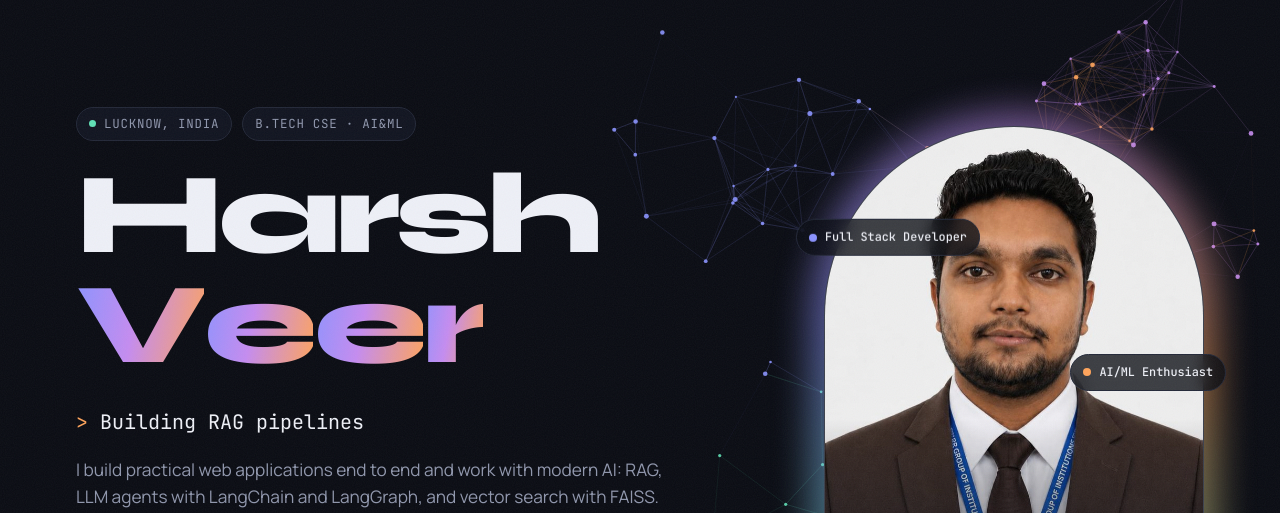
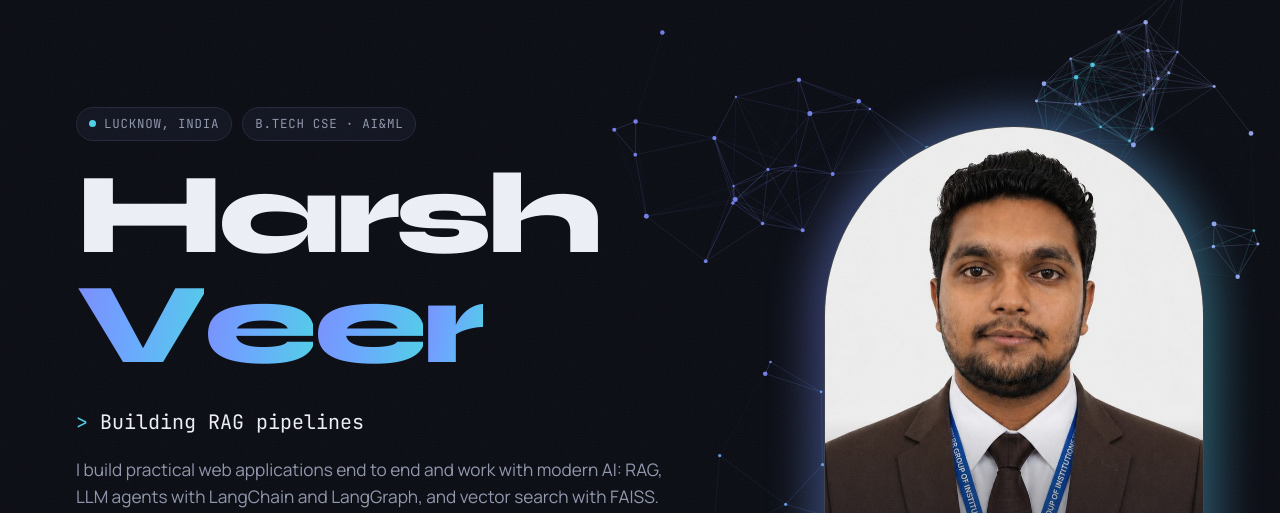
Before and after one commit to harsh-veer/Harshveer_Portfolio, a plain HTML site: page index.html in a window 1280 px wide. Shown: the part 68-581 px from the top of the page. Drawn offline with Linux system fonts and the light colour scheme; animation ran at ten frames a second.

Commit message:
Update portfolio

```diff
--- a/index.html
+++ b/index.html
@@ -18,10 +18,10 @@
   --fg:#eef0f7;
   --muted:#9097ad;
   --line:#232838;
-  --peri:#8b93ff;
-  --saffron:#ffa45b;
-  --mint:#5fe0b5;
-  --grad:linear-gradient(100deg,var(--peri) 0%,#c58cf0 45%,var(--saffron) 100%);
+  --peri:#7c8cff;
+  --saffron:#4fd1e8;
+  --mint:#4fd1e8;
+  --grad:linear-gradient(100deg,var(--peri) 0%,#6aa8ff 45%,var(--saffron) 100%);
   --font-display:"Syne","Arial Black",system-ui,sans-serif;
   --font-body:"Manrope",system-ui,-apple-system,"Segoe UI",Roboto,sans-serif;
   --font-mono:"JetBrains Mono",ui-monospace,SFMono-Regular,Menlo,Consolas,monospace;
@@ -247,7 +247,7 @@ main{position:relative;z-index:1}
 .hero-grid{display:grid;grid-template-columns:minmax(0,1fr) minmax(0,380px);gap:56px;align-items:center}
 .hero-grid .name{font-size:clamp(3.4rem,9vw,8rem)}
 .portrait{margin:0;position:relative;justify-self:end;width:100%;max-width:380px;aspect-ratio:720/856;animation:float 7s ease-in-out infinite}
-.portrait .ring{position:absolute;inset:-14px;border-radius:999px 999px 40px 40px;background:conic-gradient(from var(--a,0deg),var(--peri),#c58cf0,var(--saffron),var(--mint),var(--peri));filter:blur(18px);opacity:.55;animation:spin 9s linear infinite}
+.portrait .ring{position:absolute;inset:-14px;border-radius:999px 999px 40px 40px;background:conic-gradient(from var(--a,0deg),var(--peri),#6aa8ff,var(--saffron),#6aa8ff,var(--peri));filter:blur(22px);opacity:.4;animation:spin 9s linear infinite}
 .portrait .frame{position:relative;height:100%;border-radius:999px 999px 32px 32px;overflow:hidden;border:1px solid color-mix(in srgb,var(--fg) 18%,transparent);background:var(--panel);transform:perspective(900px) rotateX(var(--prx,0deg)) rotateY(var(--pry,0deg));transition:transform .5s cubic-bezier(.2,.8,.2,1)}
 .portrait img{display:block;width:100%;height:100%;object-fit:cover;object-position:50% 20%;animation:unveil 1.4s cubic-bezier(.2,.8,.2,1) both .35s}
 .portrait .frame::after{content:"";position:absolute;inset:0;background:linear-gradient(to top,color-mix(in srgb,var(--ink) 55%,transparent),transparent 35%);pointer-events:none}
@@ -330,9 +330,6 @@ main{position:relative;z-index:1}
       <figure class="portrait" id="portrait">
         <span class="ring" aria-hidden="true"></span>
         <div class="frame"><img src="photo.jpg" alt="Portrait of Harsh Veer" width="720" height="856"></div>
-        <span class="badge b-a" aria-hidden="true"><i></i>Full Stack Developer</span>
-        <span class="badge b-b" aria-hidden="true"><i></i>AI/ML Enthusiast</span>
-        <span class="badge b-c" aria-hidden="true"><i></i>CGPA 8.4</span>
       </figure>
       </div>
     </div>
@@ -632,7 +629,7 @@ main{position:relative;z-index:1}
 
   /* HERO: interactive embedding field */
   var cv=document.getElementById('field'),cx=cv.getContext('2d'),W,H,pts=[],mouse={x:-9999,y:-9999},dpr=1;
-  var cols=['139,147,255','255,164,91','95,224,181','197,140,240'];
+  var cols=['124,140,255','79,209,232','106,168,255','160,176,255'];
   function size(){
     dpr=Math.min(2,window.devicePixelRatio||1);W=cv.clientWidth;H=cv.clientHeight;cv.width=W*dpr;cv.height=H*dpr;cx.setTransform(dpr,0,0,dpr,0,0);
     var n=Math.round(Math.min(110,Math.max(40,W*H/11000)));pts=[];
@@ -681,25 +678,25 @@ main{position:relative;z-index:1}
       g.clearRect(0,0,w,h);t+=0.01;
       if(kind==='agents'){ /* planner node orbited by agents */
         var cxp=w/2,cyp=h/2-10,R=Math.min(w,h)*.3,names=['search','flights','plan'];
-        g.strokeStyle='rgba(139,147,255,.25)';g.beginPath();g.arc(cxp,cyp,R,0,6.283);g.stroke();
+        g.strokeStyle='rgba(124,140,255,.25)';g.beginPath();g.arc(cxp,cyp,R,0,6.283);g.stroke();
         for(var k=0;k<3;k++){var a=t*1.2+k*2.094,x=cxp+Math.cos(a)*R,y=cyp+Math.sin(a)*R;
-          g.strokeStyle='rgba(255,164,91,.45)';g.setLineDash([4,5]);g.beginPath();g.moveTo(cxp,cyp);g.lineTo(x,y);g.stroke();g.setLineDash([]);
-          g.fillStyle='#ffa45b';g.beginPath();g.arc(x,y,7,0,6.283);g.fill();
+          g.strokeStyle='rgba(79,209,232,.45)';g.setLineDash([4,5]);g.beginPath();g.moveTo(cxp,cyp);g.lineTo(x,y);g.stroke();g.setLineDash([]);
+          g.fillStyle='#4fd1e8';g.beginPath();g.arc(x,y,7,0,6.283);g.fill();
           g.fillStyle='rgba(238,240,247,.75)';g.font='500 11px "JetBrains Mono",monospace';g.fillText(names[k],x+12,y+4);}
-        var pr=18+Math.sin(t*3)*3;g.fillStyle='rgba(139,147,255,.25)';g.beginPath();g.arc(cxp,cyp,pr+10,0,6.283);g.fill();
-        g.fillStyle='#8b93ff';g.beginPath();g.arc(cxp,cyp,pr,0,6.283);g.fill();
+        var pr=18+Math.sin(t*3)*3;g.fillStyle='rgba(124,140,255,.25)';g.beginPath();g.arc(cxp,cyp,pr+10,0,6.283);g.fill();
+        g.fillStyle='#7c8cff';g.beginPath();g.arc(cxp,cyp,pr,0,6.283);g.fill();
       } else if(kind==='rag'){ /* query pulse travelling to nearest vectors */
         var n=36;for(var i2=0;i2<n;i2++){var gx=(i2%9+.5)/9*w,gy=(Math.floor(i2/9)+.5)/4*h,dd=Math.hypot(gx-w*.5,gy-h*.45);
           var hit=Math.abs(dd-((t*160)%(Math.max(w,h))))<20;
-          g.fillStyle=hit?'#5fe0b5':'rgba(139,147,255,.35)';g.beginPath();g.arc(gx,gy,hit?5:3,0,6.283);g.fill();}
-        g.strokeStyle='rgba(95,224,181,.4)';g.beginPath();g.arc(w*.5,h*.45,(t*160)%(Math.max(w,h)),0,6.283);g.stroke();
+          g.fillStyle=hit?'#4fd1e8':'rgba(124,140,255,.35)';g.beginPath();g.arc(gx,gy,hit?5:3,0,6.283);g.fill();}
+        g.strokeStyle='rgba(106,168,255,.4)';g.beginPath();g.arc(w*.5,h*.45,(t*160)%(Math.max(w,h)),0,6.283);g.stroke();
         g.fillStyle='#eef0f7';g.beginPath();g.arc(w*.5,h*.45,6,0,6.283);g.fill();
       } else { /* responsive layout blocks breathing */
         var s=Math.sin(t*1.5)*.5+.5,pad=24,cw=w-pad*2,colsN=s>.5?3:2;
         g.fillStyle='rgba(238,240,247,.12)';g.fillRect(pad,pad,cw,22);
-        g.fillStyle='rgba(255,164,91,.85)';g.fillRect(pad+8,pad+8,40,6);
+        g.fillStyle='rgba(79,209,232,.85)';g.fillRect(pad+8,pad+8,40,6);
         var top=pad+36,bh=(h-top-pad-30)/2,gap=10,bw=(cw-gap*(colsN-1))/colsN;
-        for(var r2=0;r2<2;r2++)for(var c2=0;c2<colsN;c2++){g.fillStyle=(r2+c2)%2?'rgba(139,147,255,.35)':'rgba(197,140,240,.28)';g.fillRect(pad+c2*(bw+gap),top+r2*(bh+gap),bw,bh);}
+        for(var r2=0;r2<2;r2++)for(var c2=0;c2<colsN;c2++){g.fillStyle=(r2+c2)%2?'rgba(124,140,255,.35)':'rgba(160,176,255,.28)';g.fillRect(pad+c2*(bw+gap),top+r2*(bh+gap),bw,bh);}
       }
     }
     (function lp(){if(vis||reduce)paint();if(!reduce)requestAnimationFrame(lp);})();
```
